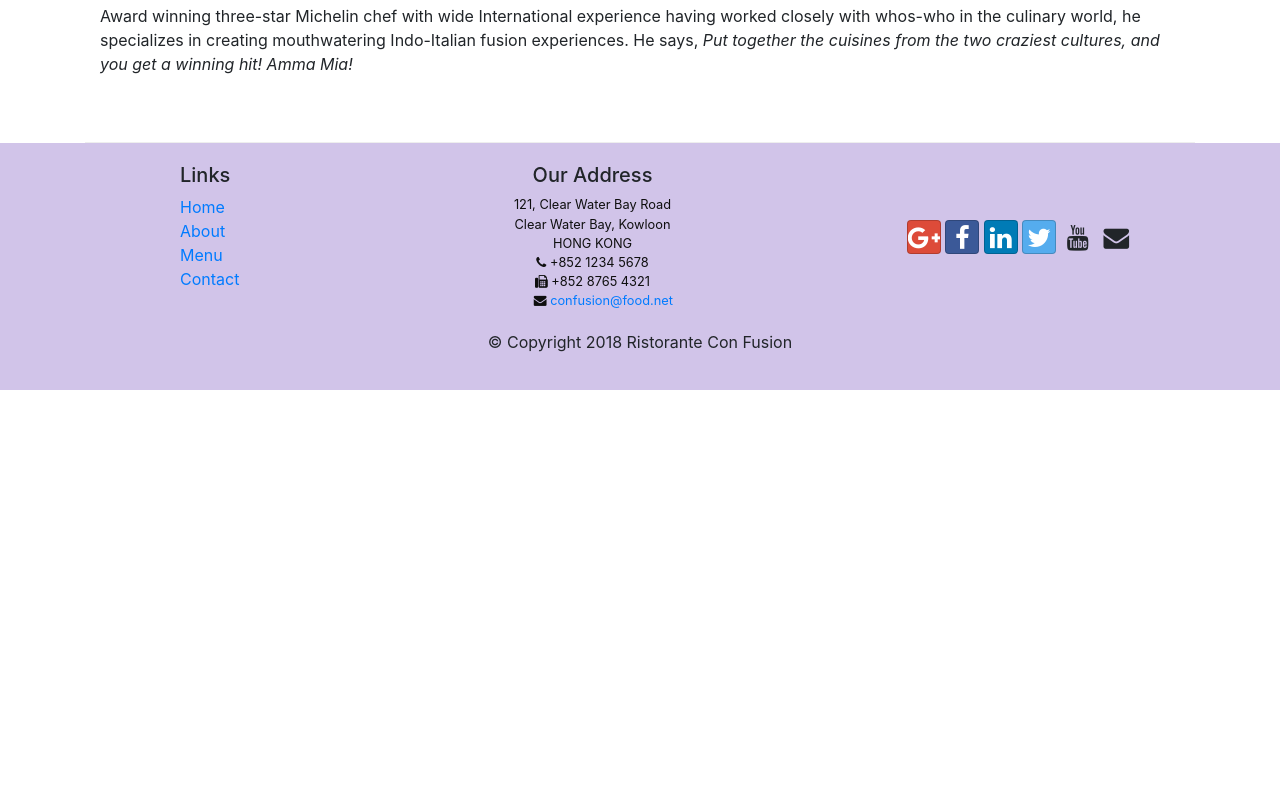
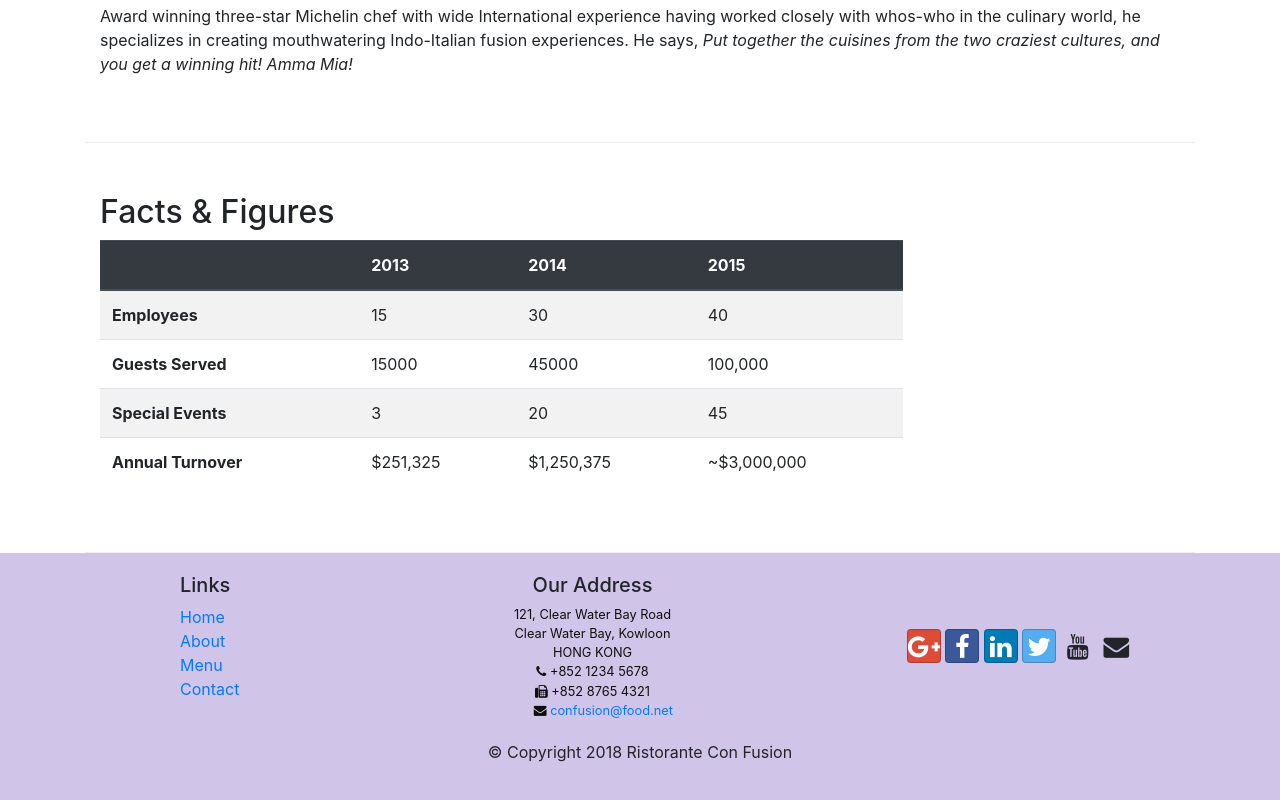
Before and after one commit to manumanoj4540/Bootstrap4, a website: page aboutus.html in a window 1280 px wide. Shown: the part 1481-2281 px from the top of the page. Before the commit the page ends 1871 px from the top, so only its background shows below. Drawn offline with nearby package versions, Linux system fonts and the light colour scheme.

Commit message:
Added table in About us page

```diff
--- a/aboutus.html
+++ b/aboutus.html
@@ -84,6 +84,54 @@
             </div>
        </div>
 
+       <div class="row row-content">
+        <div class="col-12 col-sm-9">
+            <h2>Facts &amp; Figures</h2>
+
+            <div class="table-responsive">
+                    <table class="table table-striped">
+                        <thead class="thead-dark">
+                            <tr>
+                                <th>&nbsp;</th>
+                                <th>2013</th>
+                                <th>2014</th>
+                                <th>2015</th>
+                            </tr>
+                        </thead>
+                        <tbody>
+                            <tr>
+                                <th>Employees</th>
+                                <td>15</td>
+                                <td>30</td>
+                                <td>40</td>
+                            </tr>
+                            <tr>
+                                <th>Guests Served</th>
+                                <td>15000</td>
+                                <td>45000</td>
+                                <td>100,000</td>
+                            </tr>
+                            <tr>
+                                <th>Special Events</th>
+                                <td>3</td>
+                                <td>20</td>
+                                <td>45</td>
+                            </tr>
+                            <tr>
+                                <th>Annual Turnover</th>
+                                <td>$251,325</td>
+                                <td>$1,250,375</td>
+                                <td>~$3,000,000</td>
+                            </tr>
+                        </tbody>
+                    </table>
+                </div>
+        </div>
+         <div class="col-12 col-sm-3">
+        </div>
+   </div>
+
+
     </div>
 
     <footer class="footer">
```
